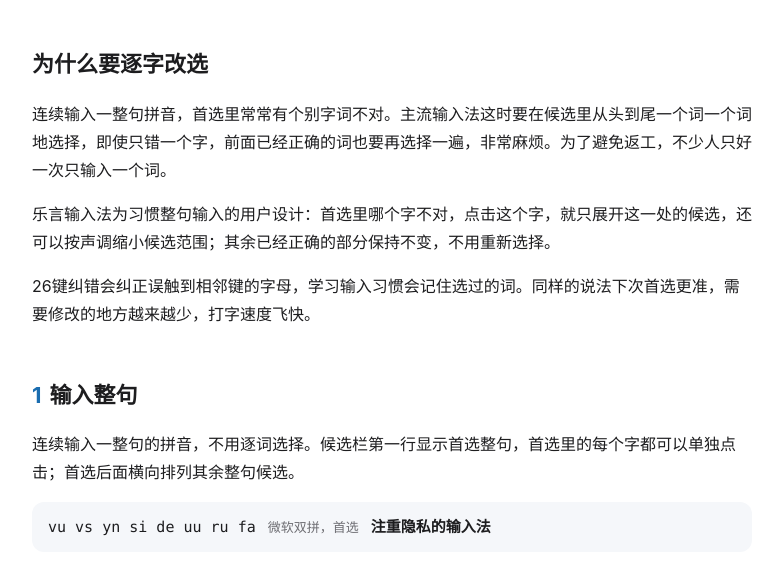
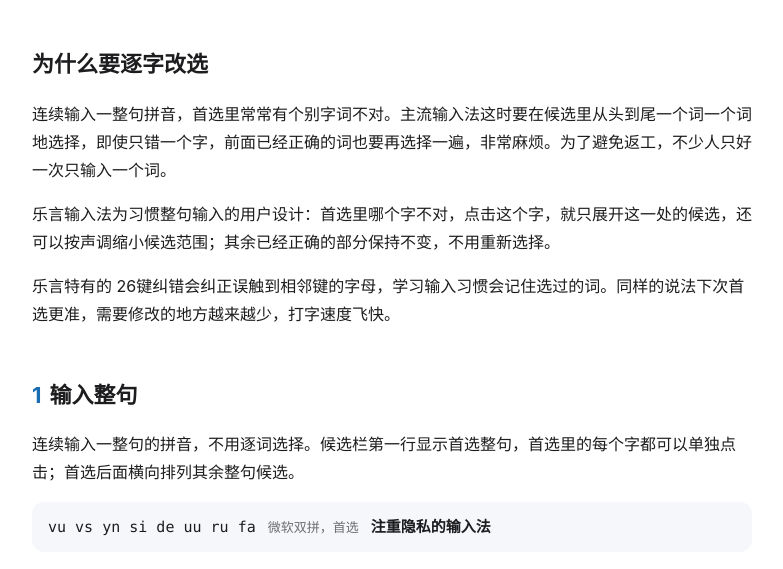
Before and after one commit to wang1ang/leyan.wang, a plain HTML site: page guide.html in a window 1280 px wide. Shown: the part 231-800 px from the top of the page, without its empty margins (248-1031 px from the left). Drawn offline with Linux system fonts and the light colour scheme.

Commit message:
guide: note 26-key correction is Leyan's own

```diff
--- a/guide.html
+++ b/guide.html
@@ -68,7 +68,7 @@
   <h2 id="why">为什么要逐字改选</h2>
   <p>连续输入一整句拼音，首选里常常有个别字词不对。主流输入法这时要在候选里从头到尾一个词一个词地选择，即使只错一个字，前面已经正确的词也要再选择一遍，非常麻烦。为了避免返工，不少人只好一次只输入一个词。</p>
   <p>乐言输入法为习惯整句输入的用户设计：首选里哪个字不对，点击这个字，就只展开这一处的候选，还可以按声调缩小候选范围；其余已经正确的部分保持不变，不用重新选择。</p>
-  <p>26键纠错会纠正误触到相邻键的字母，学习输入习惯会记住选过的词。同样的说法下次首选更准，需要修改的地方越来越少，打字速度飞快。</p>
+  <p>乐言特有的 26键纠错会纠正误触到相邻键的字母，学习输入习惯会记住选过的词。同样的说法下次首选更准，需要修改的地方越来越少，打字速度飞快。</p>
 
   <h2 id="sentence"><span class="n">1</span>输入整句</h2>
   <p>连续输入一整句的拼音，不用逐词选择。候选栏第一行显示首选整句，首选里的每个字都可以单独点击；首选后面横向排列其余整句候选。</p>
```
